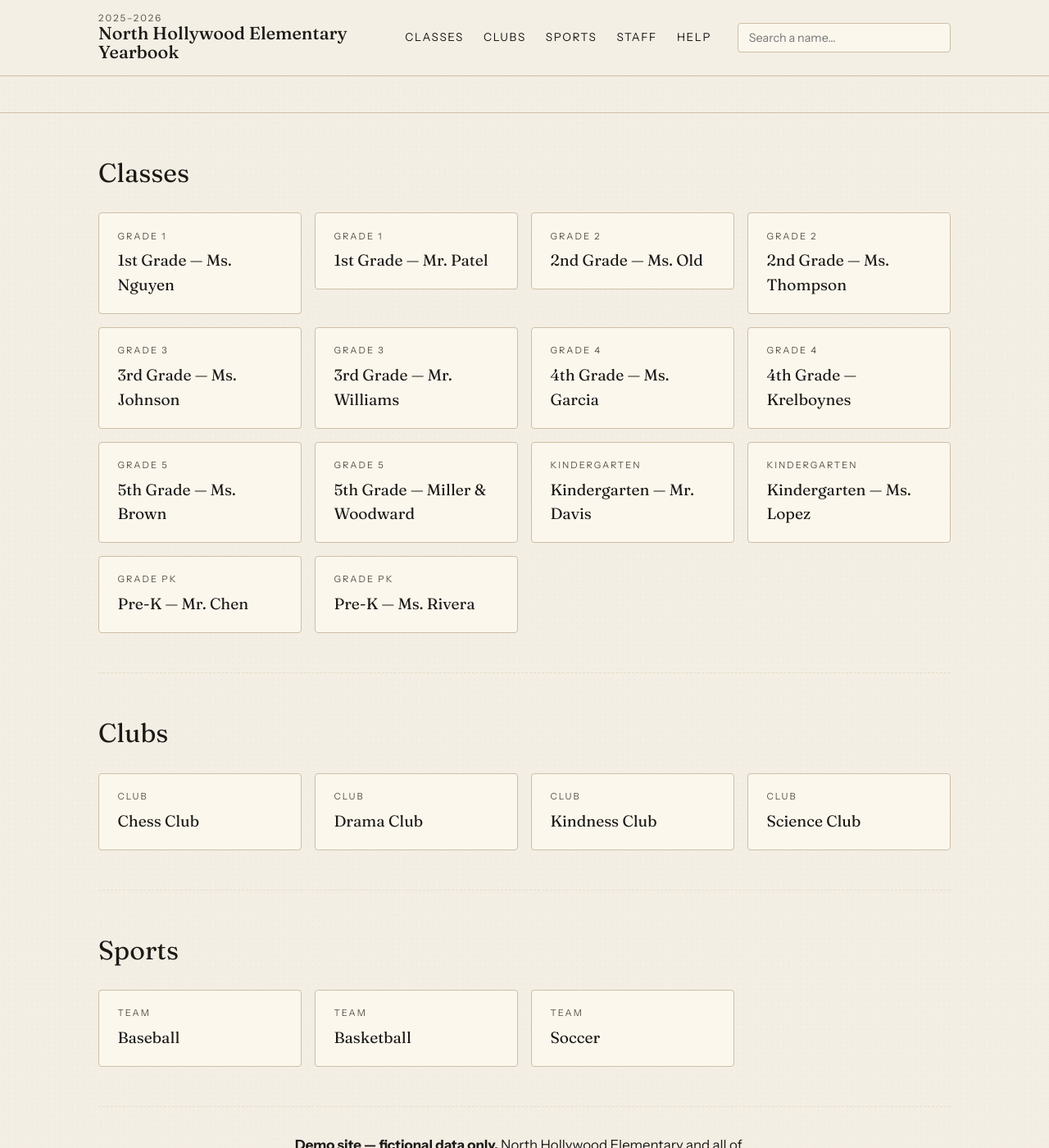
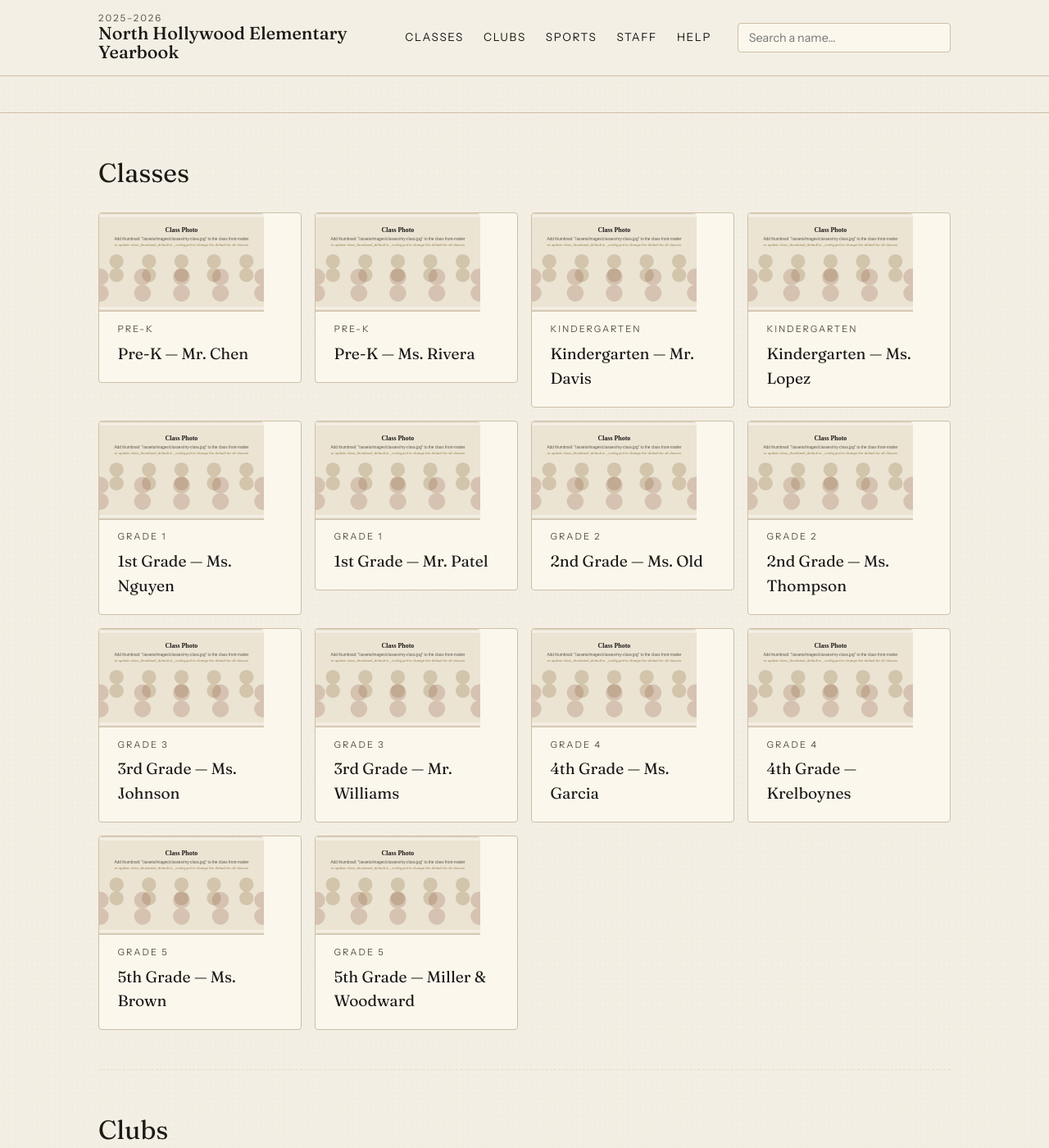
Before and after one commit to lskatz/yearbook-template, a Jekyll site: the page built from index.md, in a window 1280 px wide and 1400 px high, scrolled down 366 px. Shown: the whole window at 82% size. Built offline with Jekyll 4.4.1, drawn with Linux system fonts in a browser that asks for light colours.

Commit message:
Fix grade sorting, home thumbnails, multiple group photos, and staff completeness (#4)
Agent-Logs-Url: https://github.com/lskatz/yearbook-template/sessions/915a0243-73ef-48e5-835e-15131ecadf82

Co-authored-by: copilot-swe-agent[bot] <198982749+Copilot@users.noreply.github.com>
Co-authored-by: lskatz <14798+lskatz@users.noreply.github.com>

```diff
--- a/_layouts/home.html
+++ b/_layouts/home.html
@@ -38,13 +38,26 @@ layout: default
   {%- comment -%} Classes, grouped and sorted by grade {%- endcomment -%}
   <section id="classes" class="index-section">
     <h2 class="index-section__heading">{{ site.labels.section_classes }}</h2>
-    {%- assign classes_by_grade = site.classes | sort: "grade" -%}
+    {%- assign classes_by_grade = site.classes | sort: "grade_sort" -%}
     <ul class="index-list">
       {%- for c in classes_by_grade %}
+        {%- if c.thumbnails and c.thumbnails.size > 0 -%}
+          {%- assign home_thumb = c.thumbnails[0] -%}
+        {%- else -%}
+          {%- assign home_thumb = c.thumbnail | default: site.class_thumbnail_default -%}
+        {%- endif -%}
         <li>
           <a href="{{ c.url | relative_url }}">
+            {%- if home_thumb and home_thumb != "" %}
+            <img
+              src="{{ home_thumb | relative_url }}"
+              alt="{{ c.title }}"
+              class="index-list__thumbnail"
+              loading="lazy">
+            {%- endif %}
             <span class="index-list__eyebrow">
-              {%- if c.grade == 0 or c.grade == "K" -%}Kindergarten
+              {%- if c.grade == "PK" -%}Pre-K
+              {%- elsif c.grade == 0 or c.grade == "K" -%}Kindergarten
               {%- else -%}Grade {{ c.grade }}
               {%- endif -%}
             </span>
--- a/_plugins/people_generator.rb
+++ b/_plugins/people_generator.rb
@@ -92,6 +92,20 @@ module Yearbook
       people.each do |person|
         site.pages << PersonPage.new(site, site.source, person, memberships[person['id']])
       end
+
+      # --- Step 4: Add grade_sort to class documents ----------------------
+      # Maps grade values to integers for correct ordering:
+      #   PK → -2, K → -1, 1 → 1, 2 → 2, … so PK and K sort first.
+      # Classes with no grade field default to 0 (between K and 1st grade).
+      (site.collections['classes']&.docs || []).each do |doc|
+        grade = doc.data['grade']
+        doc.data['grade_sort'] = case grade.to_s.upcase
+          when 'PK' then -2
+          when 'K'  then -1
+          when ''   then 0   # grade not set — place after K, before 1st
+          else grade.to_i
+        end
+      end
     end
 
     private
--- a/assets/css/main.css
+++ b/assets/css/main.css
@@ -239,6 +239,16 @@ img { max-width: 100%; display: block; }
   font-family: var(--font-display);
   font-size: 1.2rem;
   font-variation-settings: "SOFT" 50;
+}
+.index-list__thumbnail {
+  display: block;
+  /* Extends the image to the card edges, overcoming the link's padding */
+  width: calc(100% + 2.8rem);
+  margin: -1.2rem -1.4rem 0.8rem;
+  height: 120px;
+  object-fit: cover;
+  border-radius: var(--radius-card) var(--radius-card) 0 0;
+  border-bottom: var(--border-width) solid var(--color-border);
 }
 
 /* ---------------- Page header (class/club/sport/person) ---------------- */
```
Also changed, not shown: _layouts/class.html (+23 -3 lines), _layouts/club.html (+39 -4 lines), _layouts/sport.html (+39 -4 lines), _layouts/staff.html (+12 -9 lines).
